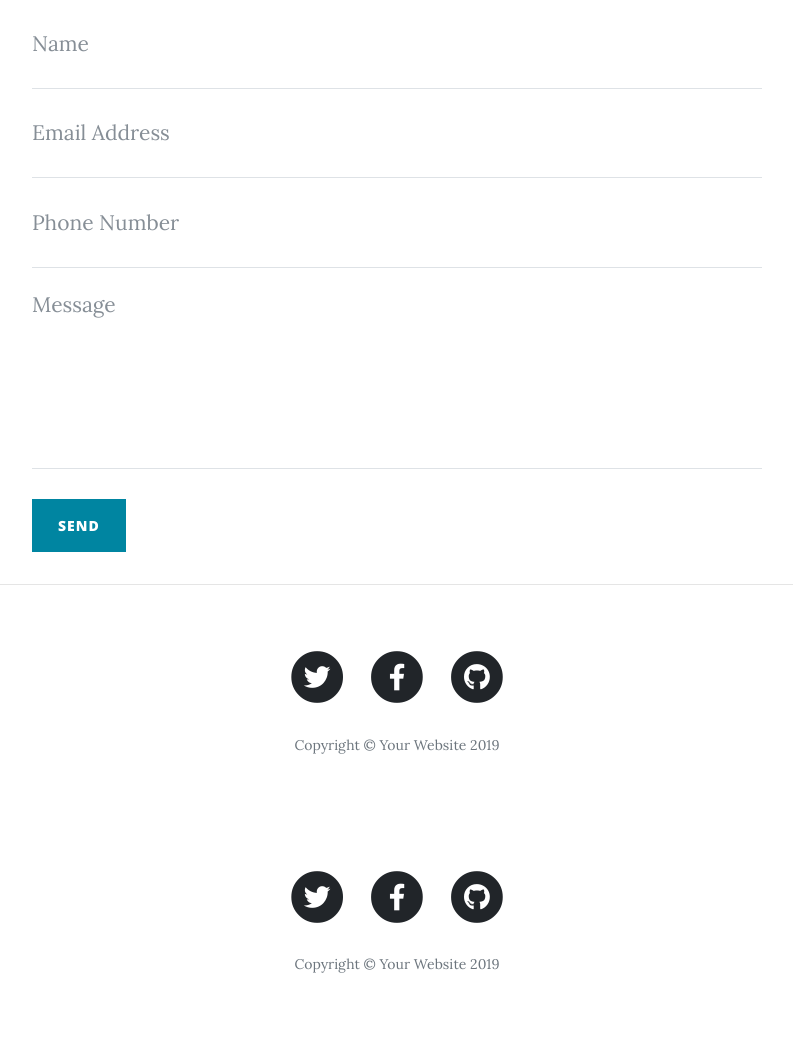
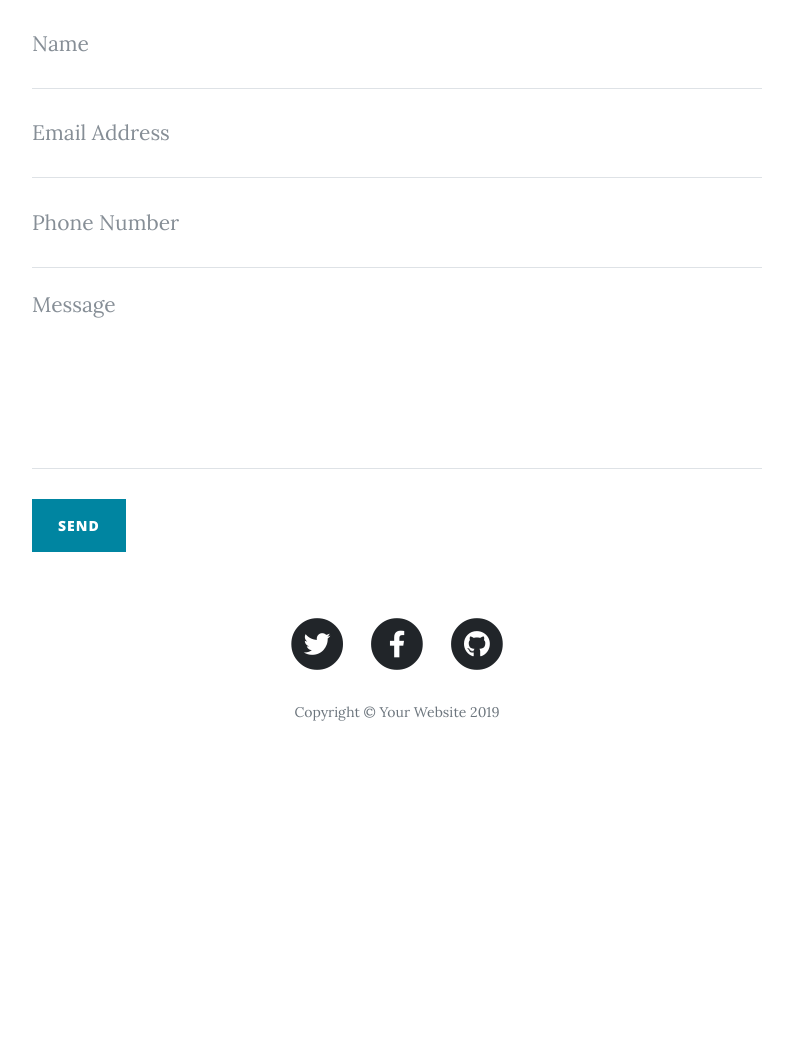
Before and after one commit to SanchiChopra/yeno_app, a Flask app: page /contact in a window 1280 px wide. Shown: the part 703-1743 px from the top of the page, without its empty margins (243-1036 px from the left). After the commit the page ends 1424 px from the top, so only its background shows below. Run offline with Flask 2, Linux system fonts and the light colour scheme; some libraries are stand-ins or nearby versions.

Commit message:
all web pages working!

```diff
--- a/templates/contact.html
+++ b/templates/contact.html
@@ -3,7 +3,7 @@
 {% block body %}
 
   <!-- Page Header -->
-  <header class="masthead" style="background-image: url('img/contact-bg.jpg')">
+  <header class="masthead"style="background-image: url(' {{ url_for('static', filename = 'img/contact-bg.jpg') }} ')">
     <div class="overlay"></div>
     <div class="container">
       <div class="row">
@@ -64,57 +64,4 @@
     </div>
   </div>
 
-  <hr>
-
-  <!-- Footer -->
-  <footer>
-    <div class="container">
-      <div class="row">
-        <div class="col-lg-8 col-md-10 mx-auto">
-          <ul class="list-inline text-center">
-            <li class="list-inline-item">
-              <a href="#">
-                <span class="fa-stack fa-lg">
-                  <i class="fas fa-circle fa-stack-2x"></i>
-                  <i class="fab fa-twitter fa-stack-1x fa-inverse"></i>
-                </span>
-              </a>
-            </li>
-            <li class="list-inline-item">
-              <a href="#">
-                <span class="fa-stack fa-lg">
-                  <i class="fas fa-circle fa-stack-2x"></i>
-                  <i class="fab fa-facebook-f fa-stack-1x fa-inverse"></i>
-                </span>
-              </a>
-            </li>
-            <li class="list-inline-item">
-              <a href="#">
-                <span class="fa-stack fa-lg">
-                  <i class="fas fa-circle fa-stack-2x"></i>
-                  <i class="fab fa-github fa-stack-1x fa-inverse"></i>
-                </span>
-              </a>
-            </li>
-          </ul>
-          <p class="copyright text-muted">Copyright &copy; Your Website 2019</p>
-        </div>
-      </div>
-    </div>
-  </footer>
-
-  <!-- Bootstrap core JavaScript -->
-  <script src="vendor/jquery/jquery.min.js"></script>
-  <script src="vendor/bootstrap/js/bootstrap.bundle.min.js"></script>
-
-  <!-- Contact Form JavaScript -->
-  <script src="js/jqBootstrapValidation.js"></script>
-  <script src="js/contact_me.js"></script>
-
-  <!-- Custom scripts for this template -->
-  <script src="js/clean-blog.min.js"></script>
-
-</body>
-
-</html>
 {% endblock %}
--- a/templates/layout.html
+++ b/templates/layout.html
@@ -36,7 +36,7 @@
       <div class="collapse navbar-collapse" id="navbarResponsive">
         <ul class="navbar-nav ml-auto">
           <li class="nav-item">
-            <a class="nav-link" href="index.html">Home</a>
+            <a class="nav-link" href="/">Home</a>
           </li>
           <li class="nav-item">
             <a class="nav-link" href="/about">About</a>
```
Also changed, not shown: templates/about.html (+1 -50 lines), templates/post.html (+1 -50 lines).
